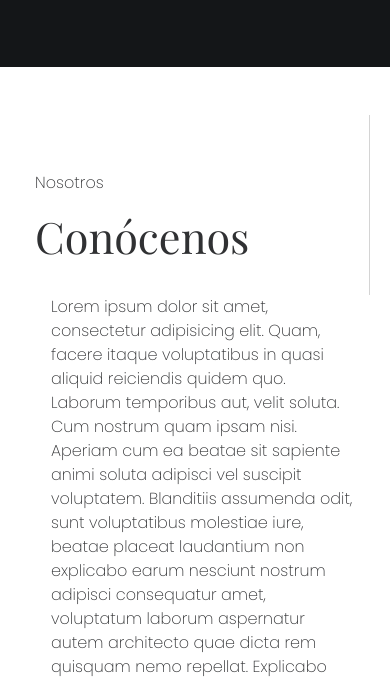
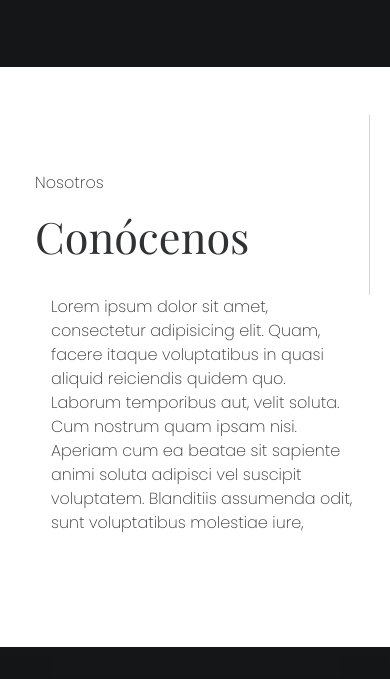
Before and after one commit to Angeles84/Coffee-Cake-JavaScript-JQ, a plain HTML site: page index.html in a window 390 px wide. Shown: the part 621-1300 px from the top of the page. Drawn offline with nearby package versions, Linux system fonts and the light colour scheme.

Commit message:
sexto commit

```diff
--- a/index.html
+++ b/index.html
@@ -161,7 +161,7 @@
  </div>
 
   <!-- Nosotros -->
-  <section class="nosotros mb-2 mt-md-5 mb-md-5 py-5" id="nosotros">
+  <section class="nosotros mb-1 mt-md-5 mb-md-5 py-5" id="nosotros">
     <div class="container noscontenedor">
       <div class="row">
         <div class="col-12 col-md-4 izq coltitulo">
@@ -172,7 +172,7 @@
         </div>
         <div class="col-12 col-md-8 der colparrafo">
             <div class="texto pl-3">
-                <p>Lorem ipsum dolor sit amet, consectetur adipisicing elit. Quam, facere itaque voluptatibus in quasi aliquid reiciendis quidem quo. Laborum temporibus aut, velit soluta. Cum nostrum quam ipsam nisi. Aperiam cum ea beatae sit sapiente animi soluta adipisci vel suscipit voluptatem. Blanditiis assumenda odit, sunt voluptatibus molestiae iure, beatae placeat laudantium non explicabo earum nesciunt nostrum adipisci consequatur amet, voluptatum laborum aspernatur autem architecto quae dicta rem quisquam nemo repellat. Explicabo eaque magni asperiores libero ut expedita, voluptatibus cum ipsum harum a, molestiae hic! Debitis ab perspiciatis sequi, unde, ducimus, dolorum voluptates expedita commodi nisi, quos excepturi consectetur cupiditate odit cum.</p>
+                <p>Lorem ipsum dolor sit amet, consectetur adipisicing elit. Quam, facere itaque voluptatibus in quasi aliquid reiciendis quidem quo. Laborum temporibus aut, velit soluta. Cum nostrum quam ipsam nisi. Aperiam cum ea beatae sit sapiente animi soluta adipisci vel suscipit voluptatem. Blanditiis assumenda odit, sunt voluptatibus molestiae iure, <span class="d-none d-md-block">beatae placeat laudantium non explicabo earum nesciunt nostrum adipisci consequatur amet, voluptatum laborum aspernatur autem architecto quae dicta rem quisquam nemo repellat. Explicabo eaque magni asperiores libero ut expedita, voluptatibus cum ipsum harum a, molestiae hic! Debitis ab perspiciatis sequi, unde, ducimus, dolorum voluptates expedita commodi nisi, quos excepturi consectetur cupiditate odit cum.</span></p>
             </div>
         </div>
       </div>
```
